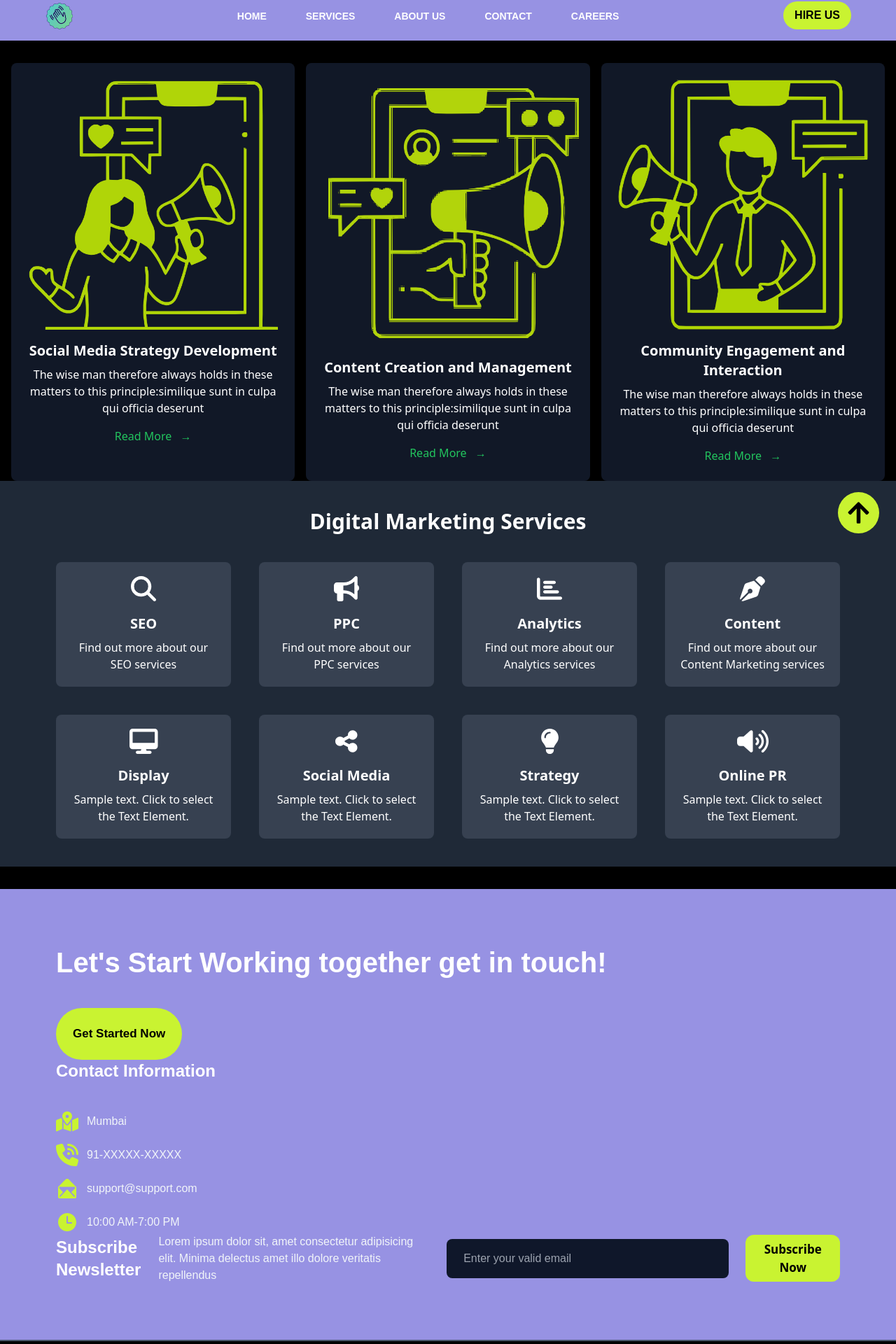
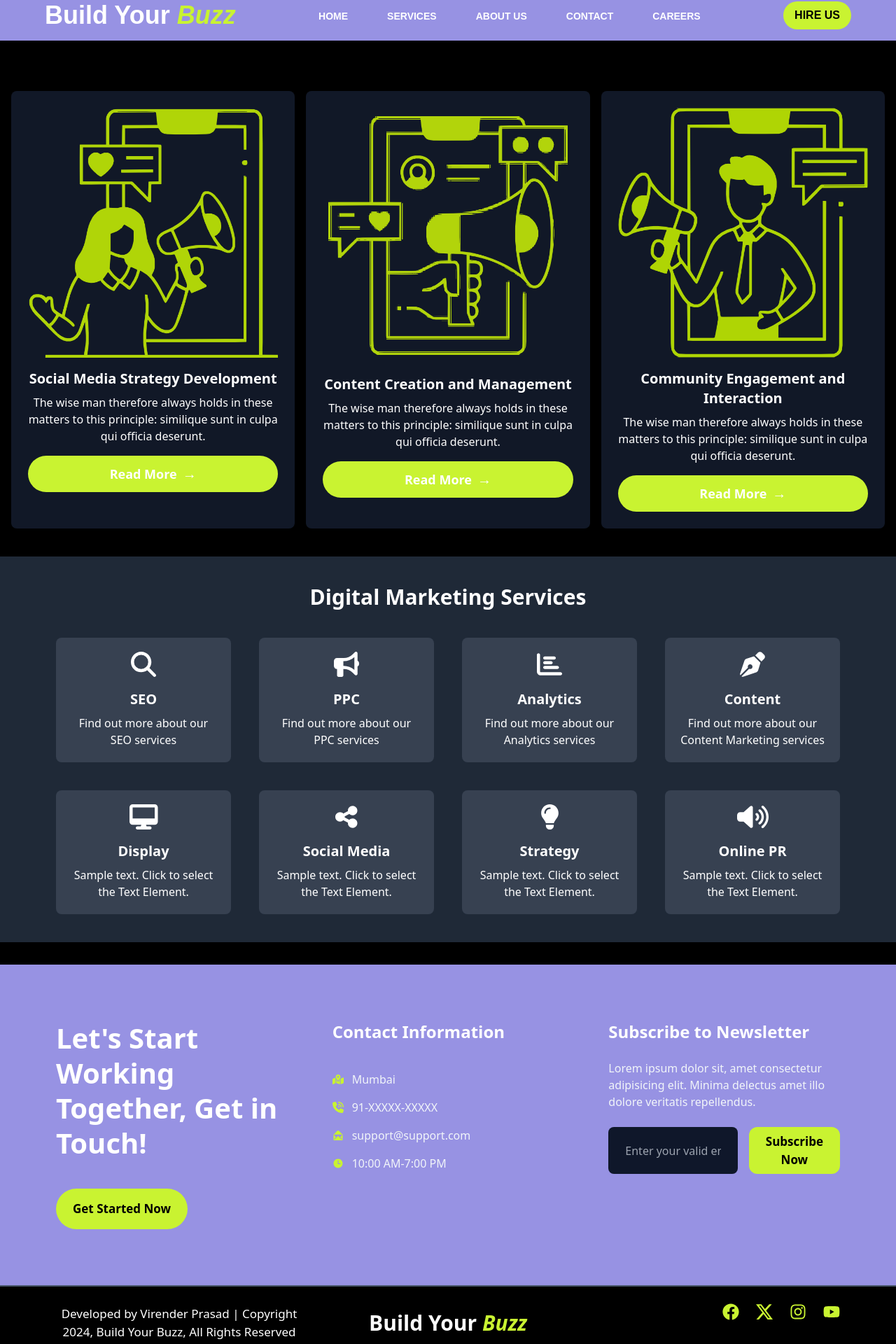
Before and after one commit to Virenishere/build-your-buzz, a React (Create React App) app: page /services in a window 1280 px wide. Shown: the part 14-1934 px from the top of the page at 70% size. Built offline with nearby package versions, Linux system fonts and the light colour scheme.

Commit message:
added and removed lots of bugs

```diff
--- a/src/components/Careear/Careear.jsx
+++ b/src/components/Careear/Careear.jsx
@@ -32,7 +32,7 @@ const JobApplicationForm = () => {
   };
 
   return (
-    <div className="max-w-md mx-auto p-4 bg-white rounded-lg shadow-md">
+    <div className="max-w-md mx-auto p-4 bg-white rounded-lg shadow-black shadow-md m-10">
       <h1 className="text-2xl font-bold mb-4">Job Application for Digital Marketing</h1>
       <form onSubmit={handleSubmit}>
         <div className="mb-4">
--- a/src/components/about/About.jsx
+++ b/src/components/about/About.jsx
@@ -2,7 +2,7 @@ import React, { useEffect } from "react";
 import { FaChevronCircleRight } from "react-icons/fa";
 import AOS from 'aos'
 import 'aos/dist/aos'
-
+import { Link } from "react-router-dom";
 
 
 const About = () =>{
@@ -39,7 +39,9 @@ const About = () =>{
                     Lorem ipsum, dolor sit amet consectetur adipisicing elit. Repellat, vitae!</p>
                 </div>
 
+                <Link to="/contact">
                 <button className="bg-limegreen px-6 py-4 rounded-full text-[17px] font-semibold font-ubuntu hover:bg-black hover:text-white">Discover More</button>
+                </Link>
             </div>
         </section>
     )
--- a/src/components/footer/Footer.jsx
+++ b/src/components/footer/Footer.jsx
@@ -1,63 +1,115 @@
-import React from "react";
+import React, { useState, useEffect } from "react";
 import { FaMapMarkedAlt, FaFacebook, FaYoutube, FaArrowUp, FaInstagram } from "react-icons/fa";
 import { BsTwitterX } from "react-icons/bs";
 import { FaPhoneVolume } from "react-icons/fa6";
 import { IoIosMailOpen } from "react-icons/io";
 import { IoTime } from "react-icons/io5";
-import { Link } from "react-scroll";
+import { Link } from "react-router-dom";
 
-const Footer = () =>{
+// Reusable component for contact information
+const ContactInfoItem = ({ icon: Icon, text }) => (
+  <p className="flex items-center gap-3 text-[16px] text-slate-100">
+    <Icon className="text-limegreen" />
+    <span>{text}</span>
+  </p>
+);
+
+const Footer = () => {
+  const [isVisible, setIsVisible] = useState(false);
+
+  const toggleVisibility = () => {
+    if (window.scrollY > 300) {
+      setIsVisible(true);
+    } else {
+      setIsVisible(false);
+    }
+  };
+
+  const scrollToTop = () => {
+    window.scrollTo({
+      top: 0,
+      behavior: "smooth",
+    });
+  };
+
+  useEffect(() => {
+    window.addEventListener("scroll", toggleVisibility);
+    return () => {
+      window.removeEventListener("scroll", toggleVisibility);
+    };
+  }, []);
+
   return (
     <>
-        <section className="w-full bg-customBlue m-auto lg:grid-cols-3 grid-cols-1 justify-between items-start lg:gap-28 gap-16 lg:p-20 p-10">
-            <div className="flex flex-col justify-center items-start gap-10">
-                <h1 className="text-white font-semibold font-ubuntu text-[40px] leading-[50px]">Let's Start Working together get in touch!</h1>
-                <button className="bg-limegreen px-6 py-6 rounded-full text-[17px] font-semibold font-ubuntu hover:bg-white hover:text-black">Get Started Now</button>
+      <section className="w-full bg-customBlue grid lg:grid-cols-3 grid-cols-1 gap-16 lg:p-20 p-10">
+        <div className="flex flex-col justify-center gap-10">
+          <h1 className="text-white font-semibold text-[40px] leading-[50px]">
+            Let's Start Working Together, Get in Touch!
+          </h1>
+
+          <Link to="contact">
+            <button className="bg-limegreen px-6 py-4 rounded-full text-[17px] font-semibold hover:bg-white hover:text-black">
+              Get Started Now
+            </button>
+          </Link>
         </div>
-            <div className="flex flex-col justify-center items-start gap-10">
-                <h1 className="text-white text-2xl font-ubuntu font-semibold">Contact Information</h1>
-                <div className="flex flex-col justify-center items-start gap-4">
-                    <p className="flex justify-center items-center gap-3"><FaMapMarkedAlt className="text-limegreen size-8"/><span className="text-[16px] font-ubuntu text-slate-100">Mumbai </span></p>
 
-                    <p className="flex justify-center items-center gap-3"><FaPhoneVolume className="text-limegreen size-8"/><span className="text-[16px] font-ubuntu text-slate-100">91-XXXXX-XXXXX</span></p>
-
-                    <p className="flex justify-center items-center gap-3"><IoIosMailOpen className="text-limegreen size-8"/><span className="text-[16px] font-ubuntu text-slate-100">support@support.com</span></p>
-
-                    <p className="flex justify-center items-center gap-3"><IoTime className="text-limegreen size-8"/><span className="text-[16px] font-ubuntu text-slate-100">10:00 AM-7:00 PM</span></p>
+        <div className="flex flex-col gap-10">
+          <h1 className="text-white text-2xl font-semibold">Contact Information</h1>
+          <div className="flex flex-col gap-4">
+            <ContactInfoItem icon={FaMapMarkedAlt} text="Mumbai" />
+            <ContactInfoItem icon={FaPhoneVolume} text="91-XXXXX-XXXXX" />
+            <ContactInfoItem icon={IoIosMailOpen} text="support@support.com" />
+            <ContactInfoItem icon={IoTime} text="10:00 AM-7:00 PM" />
           </div>
         </div>
-            <div className="flex justify-center items-center gap-6">
-                <h1 className="text-white text-2xl font-ubuntu font-semibold">Subscribe Newsletter</h1>
-                <p className="text-[16px] font-ubuntu text-slate-100">Lorem ipsum dolor sit, amet consectetur adipisicing elit. Minima delectus amet illo dolore veritatis repellendus</p>
-                <div className="flex justify-center items-center gap-6 w-full">
-                    <input type="email" placeholder="Enter your valid email"  className="w-full bg-slate-900 px-6 py-4 rounded-lg border-none font-ubuntu text-white"/>
-                    <button className="bg-limegreen px-6 py-2 rounded-xl text-[17px] font-semibold">Subscribe Now</button>
+
+        <div className="flex flex-col gap-6">
+          <h1 className="text-white text-2xl font-semibold">Subscribe to Newsletter</h1>
+          <p className="text-[16px] text-slate-100">
+            Lorem ipsum dolor sit, amet consectetur adipisicing elit. Minima delectus amet illo dolore veritatis repellendus.
+          </p>
+          <div className="flex gap-4 w-full">
+            <input
+              type="email"
+              placeholder="Enter your valid email"
+              className="w-full bg-slate-900 px-6 py-4 rounded-lg text-white"
+            />
+            <button className="bg-limegreen px-6 py-2 rounded-xl text-[17px] font-semibold active:bg-lime-300">
+            Subscribe Now
+            </button>
           </div>
         </div>
       </section>
-        <section className="w-full bg-black m-auto border-y-2 border-slate-600 grid lg:grid-cols-3 grid-cols-1 justify-between itmes-center lg:gap-28 gap-8 px-20 py-6">
-            <div className="text-white text-[17px] font-ubuntu text-center">
+
+      <section className="w-full bg-black border-y-2 border-slate-600 grid lg:grid-cols-3 grid-cols-1 items-center gap-8 px-20 py-6">
+        <div className="text-white text-[17px] text-center">
           <h1>Developed by Virender Prasad | Copyright 2024, Build Your Buzz, All Rights Reserved</h1>
         </div>
-            <div>
-                <p className="text-white text-3xl font-ubuntu text-center font-bold">Build Your
+        <div className="text-center">
+          <p className="text-white text-3xl font-bold">Build Your
             <span className="text-limegreen italic"> Buzz</span>
           </p>
         </div>
-            <div className="flex lg:justify-end justify-center items-center gap-4">
-                <FaFacebook className="text-limegreen size-6"/>
-                <BsTwitterX className="text-limegreen size-6"/>
-                <FaInstagram className="text-limegreen size-6"/>
-                <FaYoutube className="text-limegreen size-6"/>
+        <div className="flex lg:justify-end justify-center items-center gap-6 mb-8"> {/* Adjusted gap and margin-bottom here */}
+          <FaFacebook className="text-limegreen text-2xl" />
+          <BsTwitterX className="text-limegreen text-2xl" />
+          <FaInstagram className="text-limegreen text-2xl" />
+          <FaYoutube className="text-limegreen text-2xl" />
         </div>
       </section>
 
-        <div id="icon-box" className="bg-limegreen text-black p-3 rounded-full hover:bg-black hover:text-white cursor-pointer fixed lg:bottom-6 right-6 bottom-6">
-            <Link to='hero' spy="true" offset={-100} smooth="true"><FaArrowUp className='w-[35px] h-[35px]'/>
-            </Link>
+      {isVisible && (
+        <div
+          id="icon-box"
+          className="bg-limegreen text-black p-3 rounded-full hover:bg-black hover:text-white cursor-pointer fixed lg:bottom-6 bottom-6 right-6"
+          onClick={scrollToTop}
+        >
+          <FaArrowUp className='w-[35px] h-[35px]' />
         </div>
+      )}
     </>
-    )
+  );
 }
 
-export default Footer
+export default Footer;
--- a/src/components/header/Header.jsx
+++ b/src/components/header/Header.jsx
@@ -1,8 +1,8 @@
-import React, { useState } from "react";
+import React, { useState, useCallback } from "react";
 import { FaBars, FaTimes } from "react-icons/fa";
 import { styled } from "@mui/material";
+import { Link } from "react-router-dom";
 import logoimg from "../../assets/Logo.png";
-import { Link } from "react-router-dom";
 
 const Logo = styled('img')({
   width: '5vh',
@@ -12,13 +12,13 @@ const Logo = styled('img')({
 const Header = () => {
   const [isMenuOpen, setIsMenuOpen] = useState(false);
 
-  const toggleMenu = () => {
-    setIsMenuOpen(!isMenuOpen);
-  };
+  const toggleMenu = useCallback(() => {
+    setIsMenuOpen(prevState => !prevState);
+  }, []);
 
-  const closeMenu = () => {
+  const closeMenu = useCallback(() => {
     setIsMenuOpen(false);
-  };
+  }, []);
 
   const navItems = [
     { link: "Home", path: "" },
@@ -28,31 +28,38 @@ const Header = () => {
     { link: "Careers", path: "career" }
   ];
 
+  const NavLink = ({ link, path, onClick }) => (
+    <li key={path}>
+      <Link
+        className="text-white uppercase font-semibold cursor-pointer p-3 rounded-lg hover:bg-limegreen hover:text-white font-ubuntu text-sm"
+        to={path}
+        onClick={onClick}
+      >
+        {link}
+      </Link>
+    </li>
+  );
+
   return (
     <nav className="relative w-full flex bg-customBlue justify-between items-center gap-1 lg:px-16 px-6 py-4 sticky top-0 z-50">
       <Link to="">
-        <Logo src={logoimg} alt="logo" />
+        <h1 className="text-white md:text-4xl text-3xl font-bold font-ubuntu">
+          Build Your <span className="text-limegreen italic">Buzz</span>
+        </h1>
       </Link>
 
       {/* Desktop navigation */}
       <ul className="lg:flex justify-center items-center gap-8 hidden">
-        {navItems.map(({ link, path }) => (
-          <li key={path}>
-            <Link
-              className="text-white uppercase font-semibold cursor-pointer p-3 rounded-lg hover:bg-limegreen hover:text-white font-ubuntu text-sm"
-              to={path}
-              spy="true"
-              offset={-100}
-              smooth="true"
-            >
-              {link}
-            </Link>
-          </li>
+        {navItems.map((item) => (
+          <NavLink key={item.path} link={item.link} path={item.path} />
         ))}
       </ul>
 
       {/* Hire Us button (hidden on mobile) */}
-      <Link to="contact" className="bg-limegreen font-ubuntu hover:bg-white text-black px-4 py-2 rounded-full font-bold transform hover:scale-105 transition-transform duration-300 cursor-pointer md:flex hidden">
+      <Link
+        to="contact"
+        className="bg-limegreen font-ubuntu hover:bg-white text-black px-4 py-2 rounded-full font-bold transform hover:scale-105 transition-transform duration-300 cursor-pointer md:flex hidden"
+      >
         HIRE US
       </Link>
 
@@ -72,18 +79,8 @@ const Header = () => {
         } w-full bg-black p-4 absolute top-16 left-0 lg:hidden`}
       >
         <ul className="flex flex-col justify-center items-center gap-2 w-full">
-          {navItems.map(({ link, path }) => (
-            <li key={path}>
-              <Link
-                className="text-white uppercase font-semibold cursor-pointer p-3 rounded-lg hover:bg-limegreen hover:text-black w-full text-center"
-                to={path}
-                offset={-100}
-                smooth="true"
-                onClick={closeMenu} // Close menu when a link is clicked
-              >
-                {link}
-              </Link>
-            </li>
+          {navItems.map((item) => (
+            <NavLink key={item.path} link={item.link} path={item.path} onClick={closeMenu} />
           ))}
         </ul>
       </div>
--- a/src/components/home/Home.jsx
+++ b/src/components/home/Home.jsx
@@ -7,6 +7,8 @@ import {Box, styled} from '@mui/material';
 import clients from "../../assets/clients.png"
 import business from "../../assets/business.jpg"
 import Clients from './Clients';
+import { Link } from "react-router-dom";
+
 
 const Component = styled(Box)`
 padding: 10px 5px;
@@ -32,10 +34,14 @@ const Home = ()=>{
                <section id='hero' className='w-[90%] m-auto flex lg:flex-row flex-col justify-between items-center gap-28 py-20 sm:px-20'>
                 <div className='flex flex-col justify-center items-start gap-8'>
                     <h1 data-aos="zoom-in" data-aos-delay="" className='tex-black font-semibold lg:text-[90px] text-[65px] lg:leading-[100px] leading-[80px] font-ubuntu'>Transform Your Brand’s Presence: Expert Digital Marketing Solutions</h1>
-                    <p data-aos="xoom-in" data-aos-delay="400" className='font-ubuntu text-[20px] text-slate-700'>We design exceptional brands, products, web apps, <br></br> websites for startups and enterprises.</p>
+                    <p data-aos="xoom-in" data-aos-delay="400" className='font-ubuntu text-[20px] text-slate-700'>We craft outstanding brands, products, web apps, <br></br>  and websites for startups and enterprises.</p>
+                    <img src={clients} alt="clientimg" />
+
+                    <Link to="contact">
                     <button data-aos="zoom-in" data-aos-delay="600" className='bg-limegreen px-6 py-4 rounded-full text-[17px] font-semibold font-ubuntu hover:bg-black hover:text-white'>Get Started Now</button>
+                    </Link>
+
                     <div data-aos="zoom-in" data-aos-delay="600" className='flex lg:flex-row flex-col justify-center lg:items-center items-start gap-10'>
-                    <img src={clients} alt="clientimg" />
                     <p className='font-ubuntu text-[20px] font-bold text-black'>Trusted by many Customers</p>
                 </div>
                 </div>
--- a/src/components/servicesfile/Services.jsx
+++ b/src/components/servicesfile/Services.jsx
@@ -3,42 +3,56 @@ import services1 from '../../assets/service1.png';
 import services2 from '../../assets/services2.png';
 import services3 from '../../assets/services3.png';
 import Servicestwo from '../servicesfile/Servicestwo';
+import { Link } from "react-router-dom";
 
+const servicesData = [
+  {
+    imgSrc: services1,
+    title: 'Social Media Strategy Development',
+    description: 'The wise man therefore always holds in these matters to this principle: similique sunt in culpa qui officia deserunt.',
+    imgClass: 'w-50',
+  },
+  {
+    imgSrc: services2,
+    title: 'Content Creation and Management',
+    description: 'The wise man therefore always holds in these matters to this principle: similique sunt in culpa qui officia deserunt.',
+    imgClass: 'w-70 py-3 mx-2',
+  },
+  {
+    imgSrc: services3,
+    title: 'Community Engagement and Interaction',
+    description: 'The wise man therefore always holds in these matters to this principle: similique sunt in culpa qui officia deserunt.',
+    imgClass: 'w-30',
+  },
+];
 
-const CardSection = () => {
-  return (
-    <div className="bg-black text-white py-8">
-      <div className="container mx-auto px-4">
-        <div className="grid grid-cols-1 md:grid-cols-3 gap-4">
-          <div className="bg-gray-900 p-6 rounded-lg text-center">
-            <div className="text-4xl mb-4"><img src={services1} alt=""  className='w-50'/></div>
-            <h3 className="text-xl font-bold mb-2">Social Media Strategy Development</h3>
-            <p className="mb-4">The wise man therefore always holds in these matters to this principle:similique sunt in culpa qui officia deserunt</p>
-            <a href="#" className="text-green-500 hover:underline">
-              Read More <span className="ml-2">→</span>
-            </a>
-          </div>
-          <div className="bg-gray-900 p-6 rounded-lg text-center">
-            <div className="text-4xl mb-4"><img src={services2} alt=""  className='w-70 py-3 mx-2'/></div>
-            <h3 className="text-xl font-bold mb-2">Content Creation and Management</h3>
-            <p className="mb-4">The wise man therefore always holds in these matters to this principle:similique sunt in culpa qui officia deserunt</p>
-            <a href="#" className="text-green-500 hover:underline">
-              Read More <span className="ml-2">→</span>
-            </a>
-          </div>
-          <div className="bg-gray-900 p-6 rounded-lg text-center">
-            <div className="text-4xl mb-4"><img src={services3} alt="" className='w-30 ' /></div>
-            <h3 className="text-xl font-bold mb-2">Community Engagement and Interaction</h3>
-            <p className="mb-4">The wise man therefore always holds in these matters to this principle:similique sunt in culpa qui officia deserunt</p>
-            <a href="#" className="text-green-500 hover:underline">
-              Read More <span className="ml-2">→</span>
-            </a>
-          </div>
-        </div>
+const ServiceCard = ({ imgSrc, title, description, imgClass }) => (
+  <div className="bg-gray-900 p-6 rounded-lg text-center transition-transform transform hover:scale-105">
+    <div className={`text-4xl mb-4 ${imgClass}`}>
+      <img src={imgSrc} alt={title} className="w-full" />
+    </div>
+    <h3 className="text-xl font-bold mb-2">{title}</h3>
+    <p className="mb-4">{description}</p>
+    <Link to="/contact"
+      className="bg-limegreen text-white px-6 py-3 rounded-full font-semibold text-lg hover:bg-green-600 transition-colors duration-300 flex items-center justify-center space-x-2 mx-auto"
+    >
+      <span>Read More</span>
+      <span className="text-xl">→</span>
+    </Link>
+  </div>
+);
+
+const CardSection = () => (
+  <div className="bg-black text-white py-8">
+    <div className="container mx-auto px-4 my-10">
+      <div className="grid grid-cols-1 md:grid-cols-3 gap-4">
+        {servicesData.map((service, index) => (
+          <ServiceCard key={index} {...service} />
+        ))}
       </div>
-     <Servicestwo />
     </div>
-  );
-};
+    <Servicestwo />
+  </div>
+);
 
 export default CardSection;
--- a/src/components/servicesfile/Servicestwo.jsx
+++ b/src/components/servicesfile/Servicestwo.jsx
@@ -1,6 +1,15 @@
 import React from 'react';
 import { FontAwesomeIcon } from '@fortawesome/react-fontawesome';
-import { faSearch, faBullhorn, faChartBar, faPenNib, faDesktop, faShareAlt, faLightbulb, faVolumeUp } from '@fortawesome/free-solid-svg-icons';
+import {
+  faSearch,
+  faBullhorn,
+  faChartBar,
+  faPenNib,
+  faDesktop,
+  faShareAlt,
+  faLightbulb,
+  faVolumeUp,
+} from '@fortawesome/free-solid-svg-icons';
 
 const services = [
   { icon: faSearch, title: 'SEO', description: 'Find out more about our SEO services' },
@@ -13,23 +22,25 @@ const services = [
   { icon: faVolumeUp, title: 'Online PR', description: 'Sample text. Click to select the Text Element.' },
 ];
 
-const Servicestwo = () => {
-  return (
+const ServiceCard = ({ icon, title, description }) => (
+  <div className="text-center p-5 bg-gray-700 rounded-lg hover:bg-gray-600 transition duration-300">
+    <FontAwesomeIcon icon={icon} className="text-4xl mb-4" />
+    <h2 className="text-xl font-semibold mb-2">{title}</h2>
+    <p>{description}</p>
+  </div>
+);
+
+const Servicestwo = () => (
   <div className="bg-gray-800 text-white py-10">
     <div className="max-w-6xl mx-auto px-4">
       <h1 className="text-center text-3xl font-bold mb-10">Digital Marketing Services</h1>
       <div className="grid grid-cols-1 md:grid-cols-2 lg:grid-cols-4 gap-10">
         {services.map((service, index) => (
-            <div key={index} className="text-center p-5 bg-gray-700 rounded-lg hover:bg-gray-600 transition duration-300">
-              <FontAwesomeIcon icon={service.icon} className="text-4xl mb-4" />
-              <h2 className="text-xl font-semibold mb-2">{service.title}</h2>
-              <p>{service.description}</p>
-            </div>
+          <ServiceCard key={index} {...service} />
         ))}
       </div>
     </div>
   </div>
 );
-};
 
 export default Servicestwo;
```
Also changed, not shown: src/components/contact/Contact.jsx (+4 -4 lines), src/components/home/Clients.jsx (+71 -87 lines), src/components/home/Hero.jsx (+23 -34 lines). Lines whose indentation alone changed are shown as unchanged.
